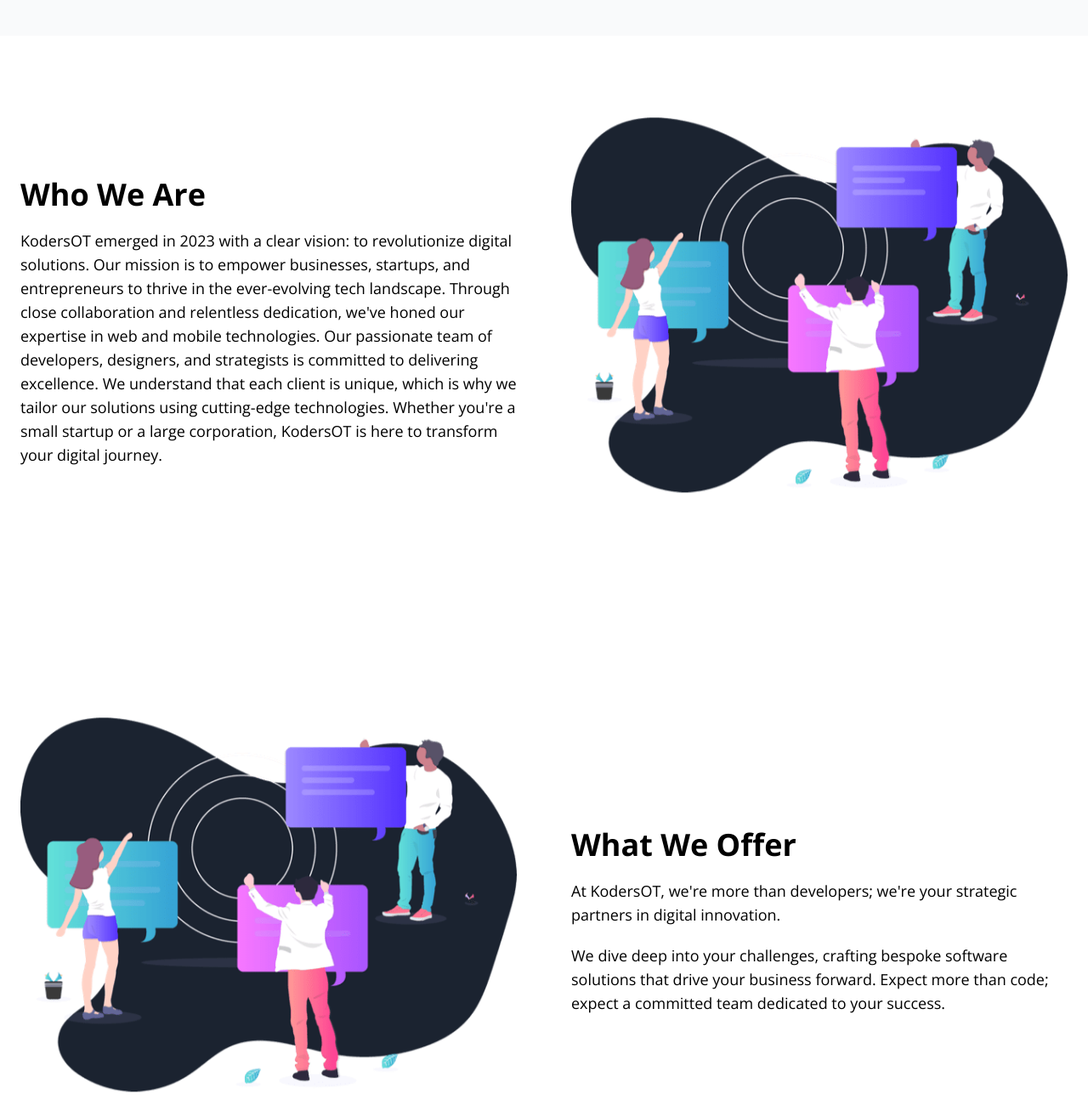
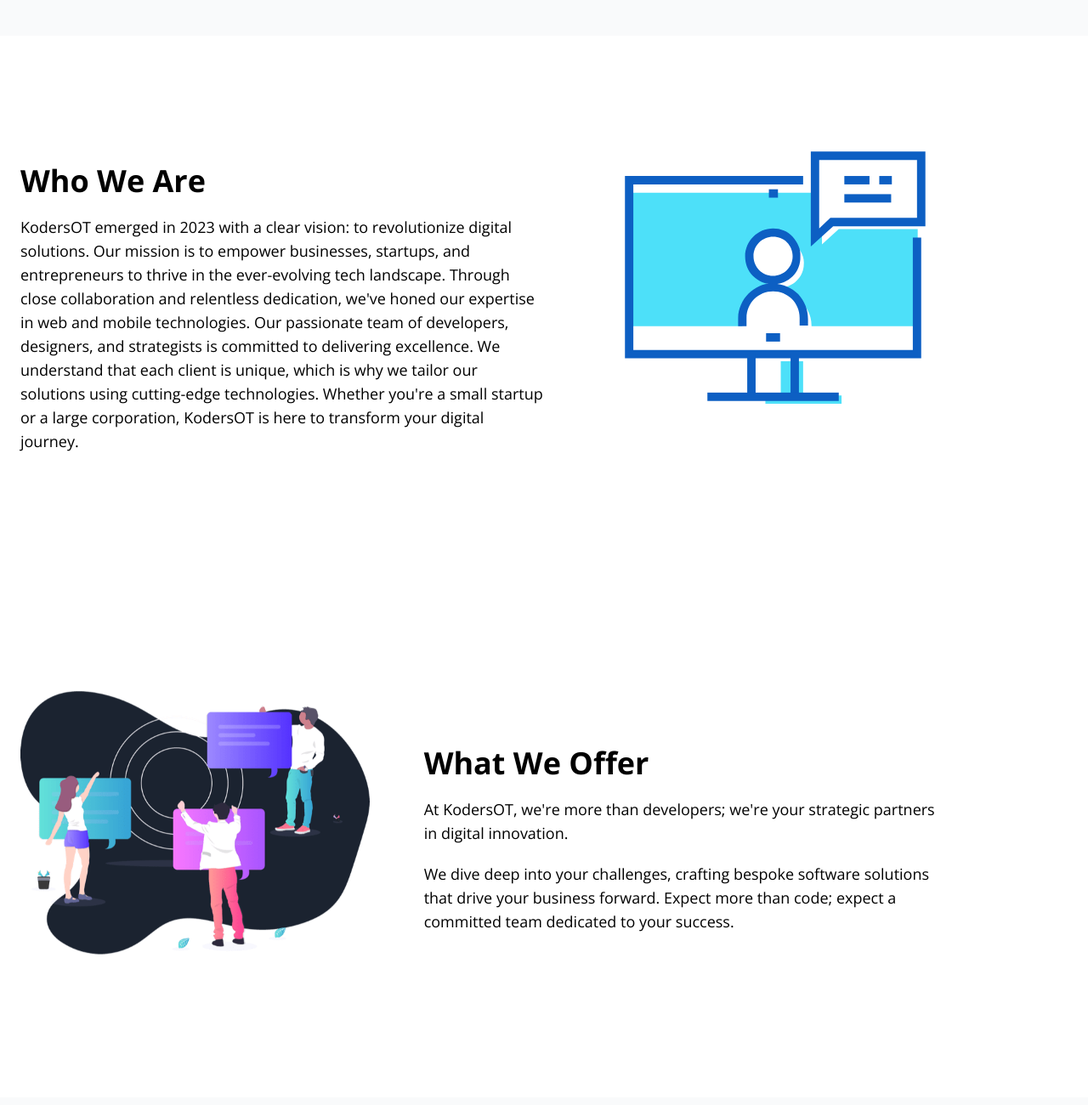
Before and after one commit to smsakawat/KodersOT, a website: page index.html in a window 1280 px wide. Shown: the part 2080-3380 px from the top of the page at 85% size. Drawn offline with nearby package versions, Linux system fonts and the light colour scheme.

Commit message:
project updated

```diff
--- a/index.html
+++ b/index.html
@@ -169,8 +169,8 @@
 
       </div>
       <!-- Image -->
-      <div class="md:w-1/2">
-        <img src="images/illustration-stay-productive.png" alt="" class="mb-10" />
+      <div class="md:w-1/3">
+        <img src="images/who-we-are.svg" alt="" class="mb-10" />
       </div>
     </div>
   </section>
@@ -180,7 +180,7 @@
     <!-- Productive Container -->
     <div class="container flex flex-col items-center mx-auto px-6 pt-24 pb-32 md:flex-row md:space-x-16">
       <!-- Image -->
-      <div class="md:w-1/2">
+      <div class="md:w-1/3">
         <img src="images/illustration-stay-productive.png" alt="" class="mb-10" />
       </div>
       <!-- Content -->
@@ -377,7 +377,7 @@
             <div class="w-6">
               <img src="images/icon-email.svg" alt="" class="scale-10" />
             </div>
-            <div>KodersOT@gmail.com</div>
+            <div>kodersot@gmail.com</div>
           </div>
         </div>
 
```
Also changed, not shown: css/style.css, images/who-we-are.svg (added).
